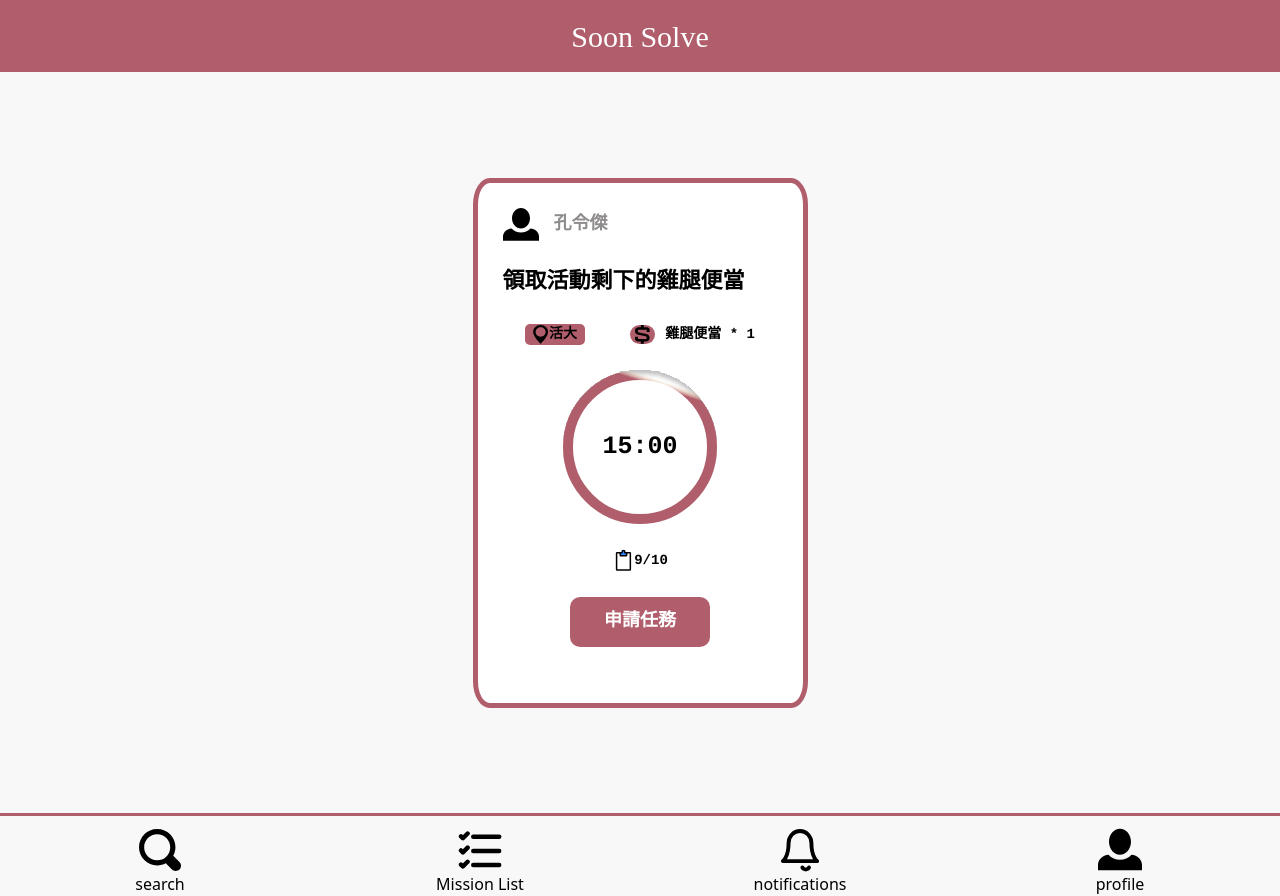
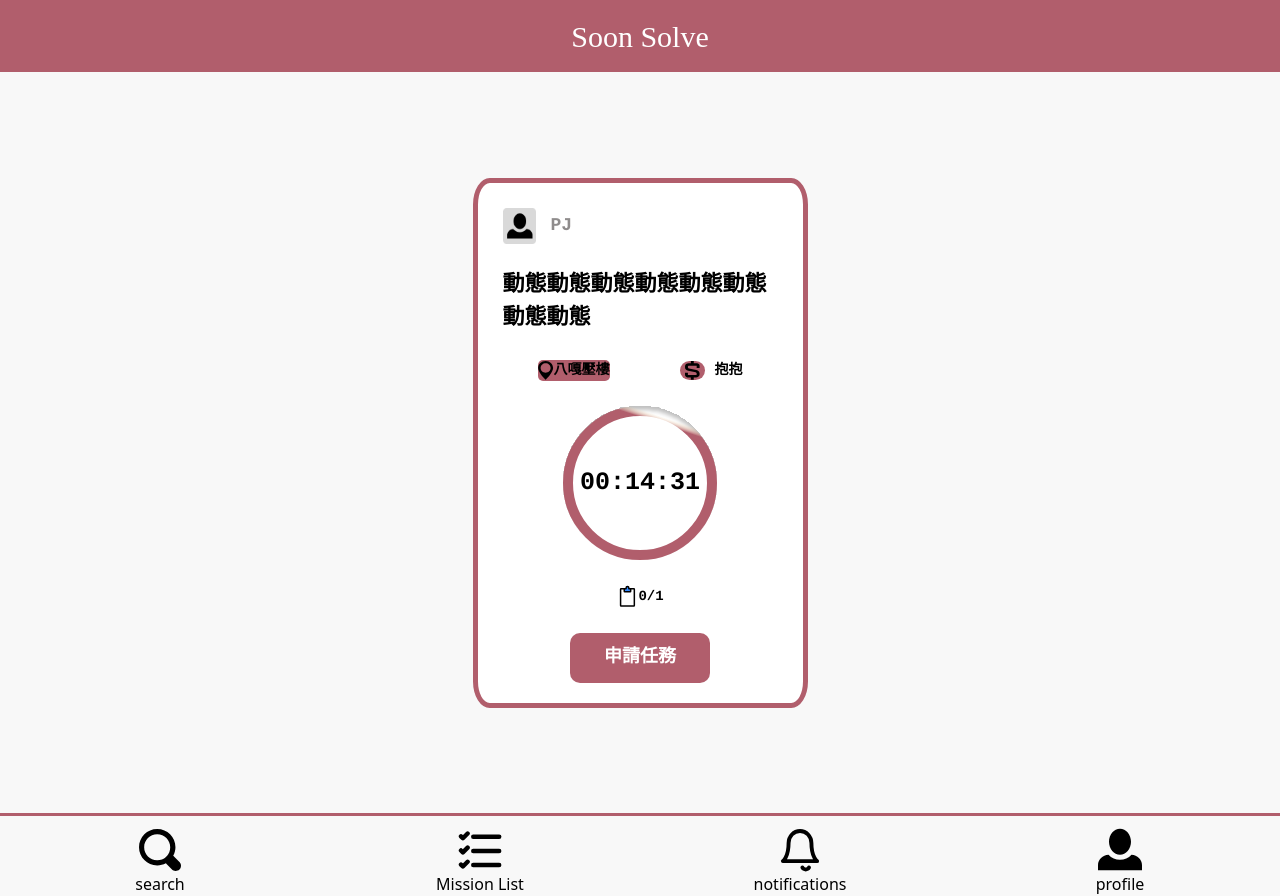
Before and after one commit to ZaiKuku/Soon-Solve, a Next.js app in the folder frontend/: page /task in a window 1280 px wide. Built offline with nearby package versions, Linux system fonts and the light colour scheme; a web font is replaced by a local one.

Commit message:
import mockdata

```diff
--- a/frontend/src/components/Task.jsx
+++ b/frontend/src/components/Task.jsx
@@ -6,25 +6,75 @@
 import Image from "next/legacy/image";
 import styles from "../styles/task.module.scss";
 
+const data = {
+  tasks: [
+    {
+      id: 1,
+      poster_id: 1,
+      created_at: "2023-04-09 22:21:48",
+      closed_at: "2023-04-09 22:21:48",
+      deadline: "2023-04-10 12:53:05",
+      task_vacancy: 0,
+      approved_count: 1,
+      content: "動態動態動態動態動態動態動態動態",
+      location: "八嘎壓樓",
+      reward: "抱抱",
+      picture: "https://imgur.com/XXXXX",
+      name: "PJ",
+      nickname: "pppppjjjjjj",
+      status: "applied",
+    },
+  ],
+  next_cursor: "KHEAX0GAFjlPyyqAqTcQOXTLKgIVvshji9AqRmuAGjCDESoLlUrrIn7P",
+};
+
+const contentArray = data.tasks.map((task) => task.content);
+const locationArray = data.tasks.map((task) => task.location);
+const nameArray = data.tasks.map((task) => task.name);
+const rewardArray = data.tasks.map((task) => task.reward);
+const taskVacancyArray = data.tasks.map((task) => task.task_vacancy);
+const approvedCountArray = data.tasks.map((task) => task.approved_count);
+
+const countdown = data.tasks.map((task) => {
+  const createdAt = new Date(task.created_at);
+  const deadline = new Date(task.deadline);
+  return deadline.getTime() - createdAt.getTime();
+});
+
+const countdownInDays = countdown.map((diff) =>
+  Math.floor(diff / (1000 * 60 * 60 * 24))
+);
+const formattedCountdownInDays = countdownInDays.map((day) =>
+  day < 10 ? `0${day}` : String(day)
+);
+const countdownInHours = countdown.map((diff) =>
+  Math.floor(diff / (1000 * 60 * 60))
+);
+const hoursRemainder = countdownInHours.map((hours) => hours % 24); // Get remainder after dividing by 60
+const formattedCountdownInHours = hoursRemainder.map((hour) =>
+  hour < 10 ? `0${hour}` : String(hour)
+);
+const countdownInSeconds = countdown.map((diff) =>
+  Math.floor(diff / (1000 * 60))
+); // Convert milliseconds to seconds
+const secondsRemainder = countdownInSeconds.map((seconds) => seconds % 60); // Get remainder after dividing by 60
+console.log(formattedCountdownInDays);
+console.log(formattedCountdownInHours);
+console.log(secondsRemainder);
+
 function Task() {
   return (
     <div className={styles.taskContainer}>
       <div className={styles.profileContainer}>
-        <svg
-          xmlns="http://www.w3.org/2000/svg"
-          width="36"
-          height="33"
-          viewBox="0 0 36 33"
-          fill="none"
-        >
-          <path
-            d="M18 0C13.05 0 9 4.57956 9 10.2222C9 15.8649 13.05 20.4444 18 20.4444C22.95 20.4444 27 15.8649 27 10.2222C27 4.57956 22.95 0 18 0ZM8.595 20.4444C3.825 20.6489 0 24.2062 0 28.6222V32.7111H36V28.6222C36 24.2062 32.22 20.6489 27.405 20.4444C24.975 22.9387 21.645 24.5333 18 24.5333C14.355 24.5333 11.025 22.9387 8.595 20.4444Z"
-            fill="black"
-          />
-        </svg>
-        <div className={styles.userName}>孔令傑</div>
+        <Image
+          src="/profile.png"
+          alt="The poster's picture"
+          height={36}
+          width={33}
+        />
+        <div className={styles.userName}>{nameArray}</div>
       </div>
-      <div className={styles.taskDescription}>領取活動剩下的雞腿便當</div>
+      <div className={styles.taskDescription}>{contentArray}</div>
       <div className={styles.locationRewardContainer}>
         <div className={styles.locationTag}>
           <svg
@@ -39,7 +89,7 @@ function Task() {
               fill="black"
             />
           </svg>
-          <div className={styles.location}>活大</div>
+          <div className={styles.location}>{locationArray}</div>
         </div>
         <div className={styles.rewardContainer}>
           <div className={styles.rewardTag}>
@@ -56,7 +106,7 @@ function Task() {
               />
             </svg>
           </div>
-          <div className={styles.reward}>雞腿便當 * 1</div>
+          <div className={styles.reward}>{rewardArray}</div>
         </div>
       </div>
       <div className={styles.countdownContainer}>
@@ -132,7 +182,10 @@ function Task() {
             </linearGradient>
           </defs>
         </svg>
-        <div className={styles.countdown}>15:00</div>
+        <div className={styles.countdown}>
+          {formattedCountdownInDays}:{formattedCountdownInHours}:
+          {secondsRemainder}
+        </div>
       </div>
       <div className={styles.applicantsNumeberContainer}>
         <svg
@@ -155,7 +208,9 @@ function Task() {
             stroke-width="1.5"
           />
         </svg>
-        <div className={styles.applicantsNumber}>9/10</div>
+        <div className={styles.applicantsNumber}>
+          {taskVacancyArray}/{approvedCountArray}
+        </div>
       </div>
       <div className={styles.applyTaskContainer}>
         <button className={styles.applyTask}>申請任務</button>
```
Also changed, not shown: frontend/public/profile.png (added).
